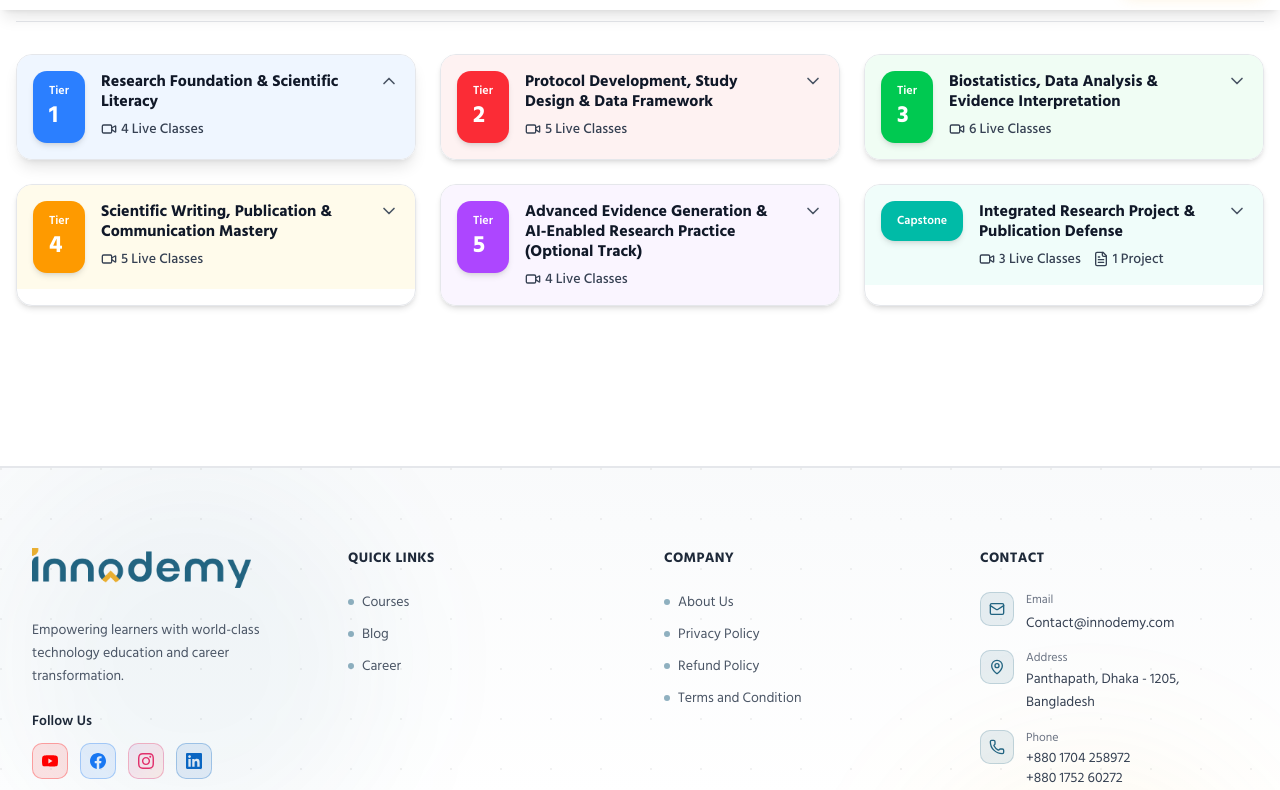
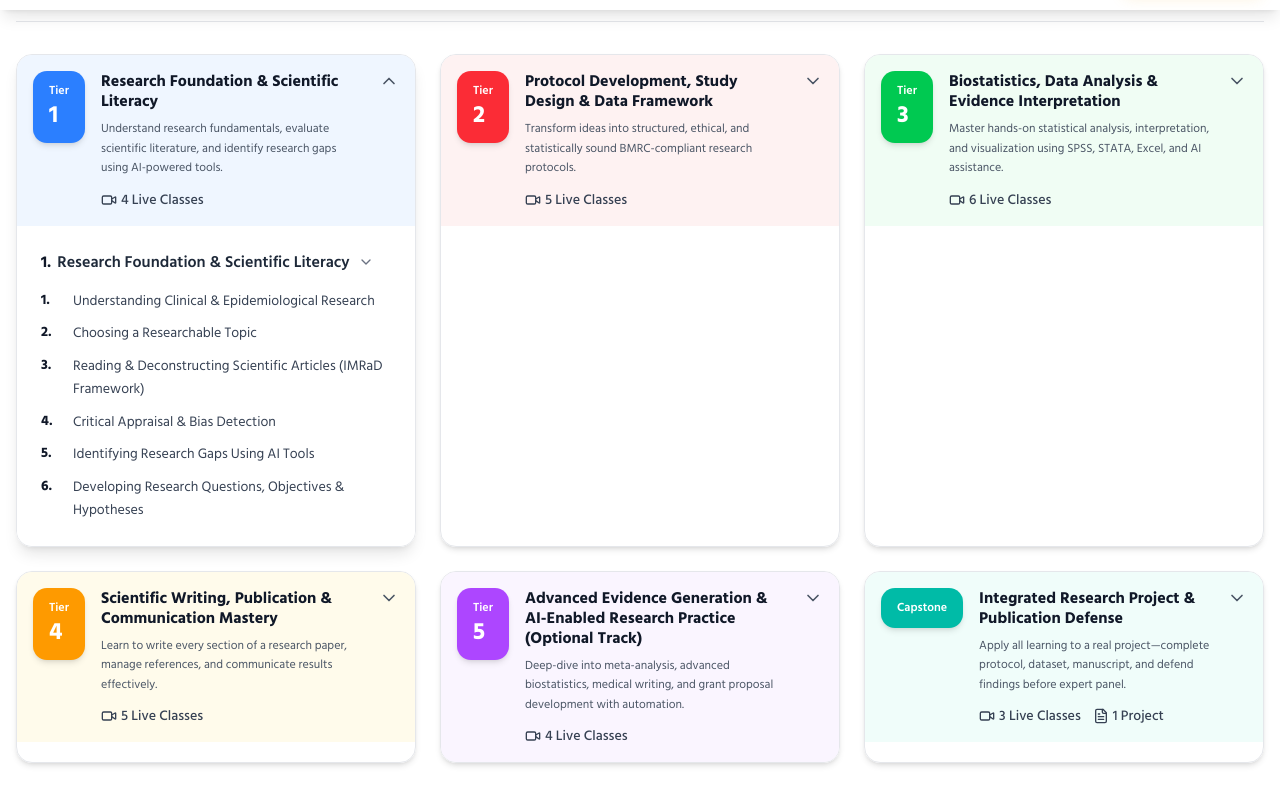
Before and after one commit to mehrabhossain1/innodemmy-frontend, a Next.js app: page /courses/innodemy-clinical-research-mastery-program in a window 1280 px wide. Shown: the part 790-1580 px from the top of the page. Built offline with nearby package versions, Linux system fonts and the light colour scheme.

Commit message:
feat: Enhance CourseModule component by adding essence descriptions for each module, improving clarity and engagement for users

```diff
--- a/app/courses/innodemy-clinical-research-mastery-program/components/CourseModule.tsx
+++ b/app/courses/innodemy-clinical-research-mastery-program/components/CourseModule.tsx
@@ -12,6 +12,7 @@ interface Module {
     number: number;
     tierLabel: string;
     title: string;
+    essence: string;
     liveClasses: number;
     projects?: number;
     color: string;
@@ -26,17 +27,26 @@ const modules: Module[] = [
         number: 1,
         tierLabel: "Tier",
         title: "Research Foundation & Scientific Literacy",
+        essence: "Understand research fundamentals, evaluate scientific literature, and identify research gaps using AI-powered tools.",
         liveClasses: 4,
         color: "bg-blue-500",
         bgColor: "bg-blue-50",
         lightBgColor: "bg-blue-100",
-        topics: [],
+        topics: [
+            { id: 1, title: "Understanding Clinical & Epidemiological Research" },
+            { id: 2, title: "Choosing a Researchable Topic" },
+            { id: 3, title: "Reading & Deconstructing Scientific Articles (IMRaD Framework)" },
+            { id: 4, title: "Critical Appraisal & Bias Detection" },
+            { id: 5, title: "Identifying Research Gaps Using AI Tools" },
+            { id: 6, title: "Developing Research Questions, Objectives & Hypotheses" },
+        ],
     },
     {
         id: 2,
         number: 2,
         tierLabel: "Tier",
         title: "Protocol Development, Study Design & Data Framework",
+        essence: "Transform ideas into structured, ethical, and statistically sound BMRC-compliant research protocols.",
         liveClasses: 5,
         color: "bg-red-500",
         bgColor: "bg-red-50",
@@ -48,6 +58,7 @@ const modules: Module[] = [
         number: 3,
         tierLabel: "Tier",
         title: "Biostatistics, Data Analysis & Evidence Interpretation",
+        essence: "Master hands-on statistical analysis, interpretation, and visualization using SPSS, STATA, Excel, and AI assistance.",
         liveClasses: 6,
         color: "bg-green-500",
         bgColor: "bg-green-50",
@@ -59,6 +70,7 @@ const modules: Module[] = [
         number: 4,
         tierLabel: "Tier",
         title: "Scientific Writing, Publication & Communication Mastery",
+        essence: "Learn to write every section of a research paper, manage references, and communicate results effectively.",
         liveClasses: 5,
         color: "bg-amber-500",
         bgColor: "bg-amber-50",
@@ -70,6 +82,7 @@ const modules: Module[] = [
         number: 5,
         tierLabel: "Tier",
         title: "Advanced Evidence Generation & AI-Enabled Research Practice (Optional Track)",
+        essence: "Deep-dive into meta-analysis, advanced biostatistics, medical writing, and grant proposal development with automation.",
         liveClasses: 4,
         color: "bg-purple-500",
         bgColor: "bg-purple-50",
@@ -81,6 +94,7 @@ const modules: Module[] = [
         number: 6,
         tierLabel: "Capstone",
         title: "Integrated Research Project & Publication Defense",
+        essence: "Apply all learning to a real project—complete protocol, dataset, manuscript, and defend findings before expert panel.",
         liveClasses: 3,
         projects: 1,
         color: "bg-teal-500",
@@ -141,6 +155,9 @@ export default function CourseModule() {
                                     <h3 className="font-bold text-gray-900 mb-2 text-base leading-tight">
                                         {module.title}
                                     </h3>
+                                    <p className="text-xs text-gray-600 mb-3 leading-relaxed">
+                                        {module.essence}
+                                    </p>
                                     <div className="flex items-center gap-3 text-sm text-gray-700">
                                         <div className="flex items-center gap-1">
                                             <Video className="w-4 h-4" />
```
